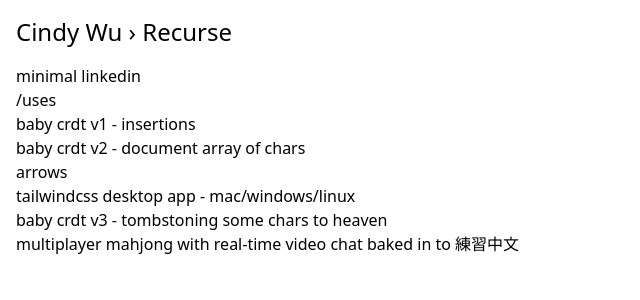
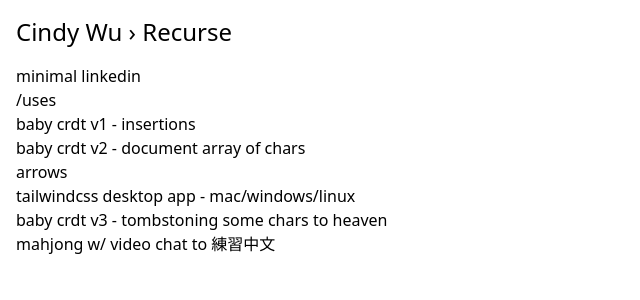
Before and after one commit to cindywu/cindy-wu, a Next.js app: page /recurse in a window 1280 px wide. Shown: the top 300 px of the page, without its empty margins (0-640 px from the left). Built offline with nearby package versions, Linux system fonts and the light colour scheme.

Commit message:
update /recurse

```diff
--- a/pages/recurse/index.tsx
+++ b/pages/recurse/index.tsx
@@ -12,7 +12,7 @@ export default function index() {
       <Link className={"no-underline hover:underline"} href="/arrows"><div>arrows</div></Link>
       <Link className={"no-underline hover:underline"} href="/tailwind-desktop"><div>tailwindcss desktop app - mac/windows/linux</div></Link>
       <Link className={"no-underline hover:underline"} href="https://github.com/cindywu/baby-crdt/pull/14"><div>baby crdt v3 - tombstoning some chars to heaven</div></Link>
-      <Link className={"no-underline hover:underline"} href="https://play-mahjong.vercel.app"><div>multiplayer mahjong with real-time video chat baked in to 練習中文</div></Link>
+      <Link className={"no-underline hover:underline"} href="https://play-mahjong.vercel.app"><div>mahjong w/ video chat to 練習中文</div></Link>
     </div>
   )
 }
```
